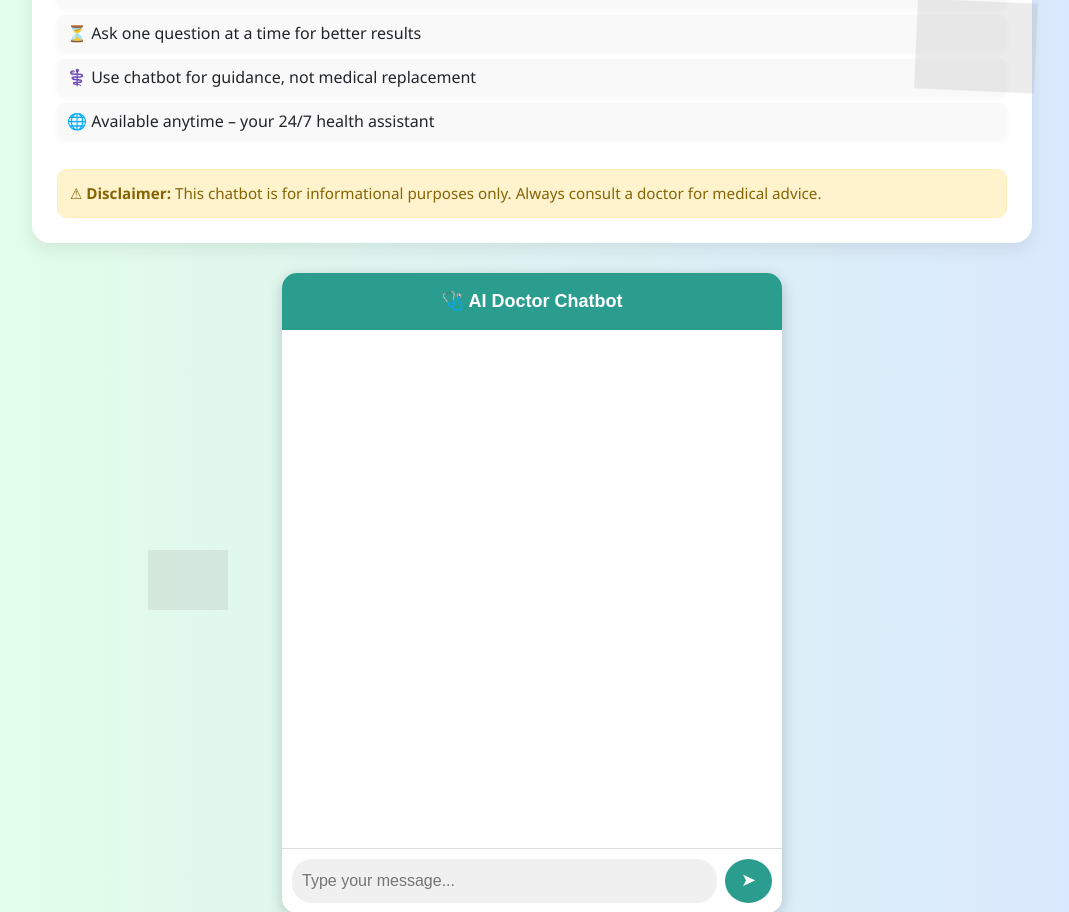
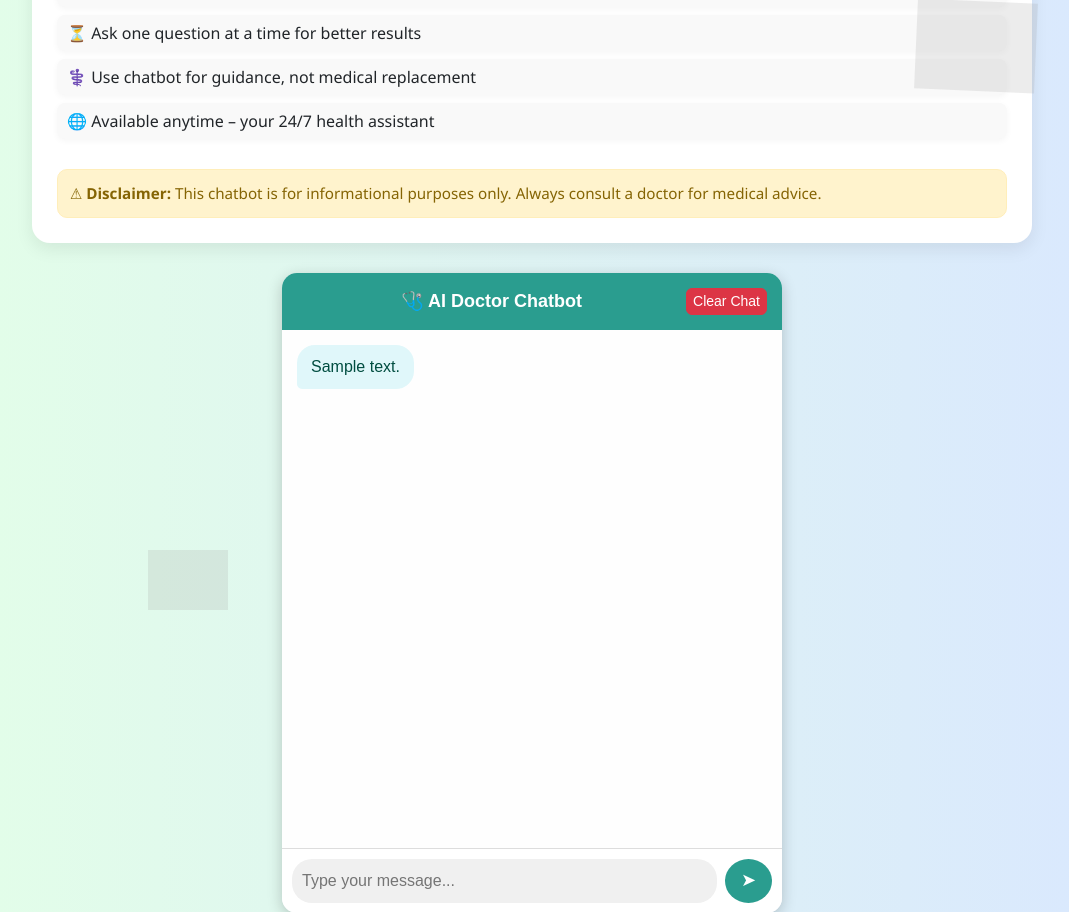
Before and after one commit to MayurChaudhari007/Disease_Predictions, a Flask app: page /chatbot in a window 1280 px wide. Shown: the part 900-1812 px from the top of the page, without its empty margins (108-1177 px from the left). Run offline with Flask 3, Linux system fonts and the light colour scheme; the visitor is signed in with stand-in values (Sample User, id 1); tables that the repository leaves empty hold one stand-in row (values such as "Sample post"); parts of the project's set-up code (start-up, migrations or seed data) failed here and were passed over; grey boxes are pictures that could not be loaded.

Commit message:
add chat history and clear chat feature

```diff
--- a/app.py
+++ b/app.py
@@ -354,8 +354,8 @@ app.secret_key = "your_secret_key"
 # ---------------------------
 # SQLAlchemy Config
 # ---------------------------
-# app.config["SQLALCHEMY_DATABASE_URI"] = "sqlite:///users.db"
-app.config["SQLALCHEMY_DATABASE_URI"] = os.environ.get("DATABASE_URL")
+app.config["SQLALCHEMY_DATABASE_URI"] = "sqlite:///users.db"
+# app.config["SQLALCHEMY_DATABASE_URI"] = os.environ.get("DATABASE_URL")
 
 app.config["SQLALCHEMY_TRACK_MODIFICATIONS"] = False
 
@@ -395,6 +395,13 @@ class User(db.Model):
 
     def check_password(self, password):
         return check_password_hash(self.password_hash, password)
+
+# Chat model
+class Chat(db.Model):
+    id = db.Column(db.Integer, primary_key=True)
+    username = db.Column(db.String(400))
+    sender = db.Column(db.String(400))  # user / bot
+    message = db.Column(db.Text)
 
 
 class MedicalReport(db.Model):
@@ -687,21 +694,49 @@ def ai_predict():
 ##########################################################################################
 ######################     Chat Bot       #######################################
 
+
+#  Chatbot page
 @app.route("/chatbot")
 def chatbot_page():
-    user = User.query.filter_by(username=session["username"]).first()
-    return render_template("chatbot.html", username=user.username)
+    if "username" not in session:
+        return redirect(url_for("login"))
 
+    user = session["username"]
+    history = Chat.query.filter_by(username=user).all()
+    return render_template("chatbot.html", username=user, history=history)
 
+# Get response route
 @app.route("/get_response", methods=["POST"])
 def get_response():
-    user_message = request.json.get("message", "")
-    if not user_message.strip():
-        return jsonify({"reply": "Please type something."})
+    if "username" not in session:
+        return jsonify({"reply": "⚠️ Please login first."})
 
-    res = chat.send_message(user_message)
-    bot_reply = res.text.strip()
+    data = request.get_json()
+    user_message = data.get("message")
+
+    # Save user message
+    chat_entry = Chat(username=session["username"], sender="user", message=user_message)
+    db.session.add(chat_entry)
+    db.session.commit()
+
+    # Generate bot reply
+    response = chat.send_message(user_message)
+    bot_reply = response.text
+
+    # Save bot reply
+    bot_entry = Chat(username=session["username"], sender="bot", message=bot_reply)
+    db.session.add(bot_entry)
+    db.session.commit()
+
     return jsonify({"reply": bot_reply})
+
+# Clear chat
+@app.route("/clear_chat")
+def clear_chat():
+    if "username" in session:
+        Chat.query.filter_by(username=session["username"]).delete()
+        db.session.commit()
+    return redirect(url_for("chatbot_page"))
 
 
 
--- a/static/js/chatbot.js
+++ b/static/js/chatbot.js
@@ -1,12 +1,11 @@
+
 const sendBtn = document.getElementById("send-btn");
 const input = document.getElementById("user-input");
 const chatBox = document.getElementById("chat-box");
 
 function appendMessage(type, text) {
   const div = document.createElement("div");
-    div.className = `message ${
-      type === "user" ? "user-message" : "bot-message"
-    }`;
+  div.className = `message ${type === "user" ? "user-message" : "bot-message"}`;
   div.textContent = text;
   chatBox.appendChild(div);
   chatBox.scrollTop = chatBox.scrollHeight;
--- a/templates/chatbot.html
+++ b/templates/chatbot.html
@@ -72,11 +72,19 @@ extra_css %}
 
 
 
+<div class="chat-wrapper">
+  <div class="chat-header">
+    🩺 AI Doctor Chatbot
+    <a href="{{ url_for('clear_chat') }}" class="btn btn-danger" style="float:right; font-size:14px; padding:2px 6px;">Clear Chat</a>
+  </div>
 
-<div class="chat-wrapper">
-  <div class="chat-header">🩺 AI Doctor Chatbot</div>
-
-  <div id="chat-box" class="chat-box"></div>
+  <div id="chat-box" class="chat-box">
+    {% for c in history %}
+      <div class="message {{ 'user-message' if c.sender=='user' else 'bot-message' }}">
+        {{ c.message }}
+      </div>
+    {% endfor %}
+  </div>
 
   <div class="chat-input">
     <input id="user-input" type="text" placeholder="Type your message..." />
@@ -86,6 +94,7 @@ extra_css %}
 
 
 
+
 {% endblock %} {% block extra_js %}
 <script src="../static/js/chatbot.js"></script>
 {% endblock %}
```
Lines whose indentation alone changed are shown as unchanged.
